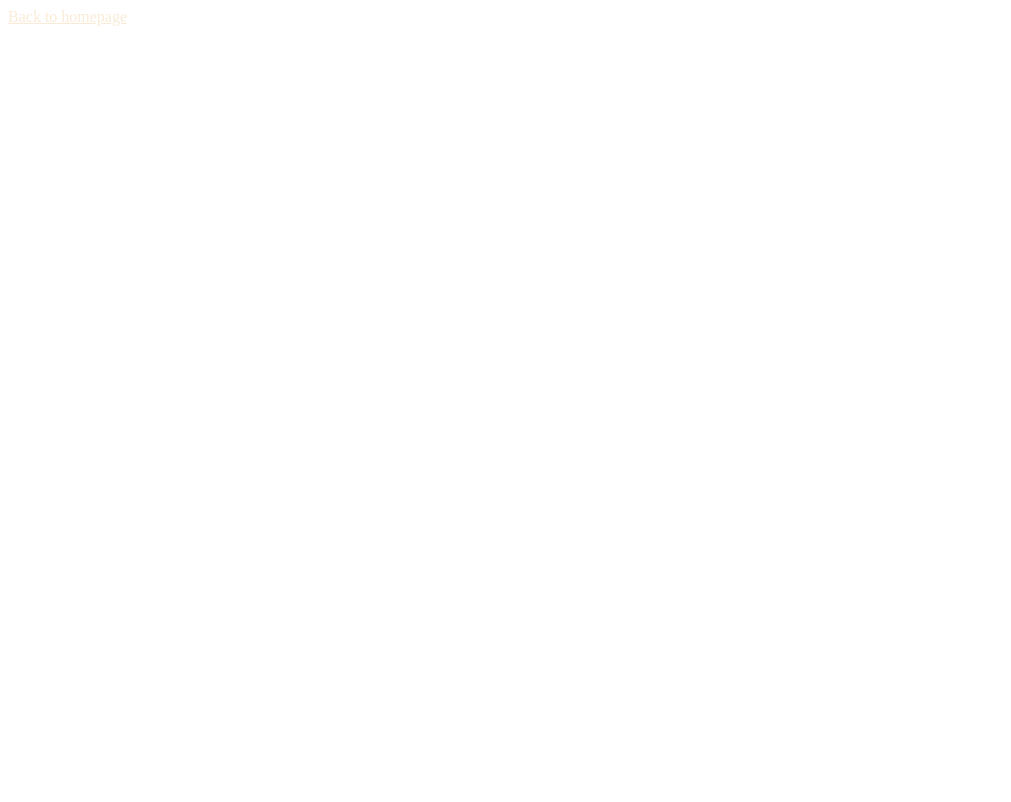
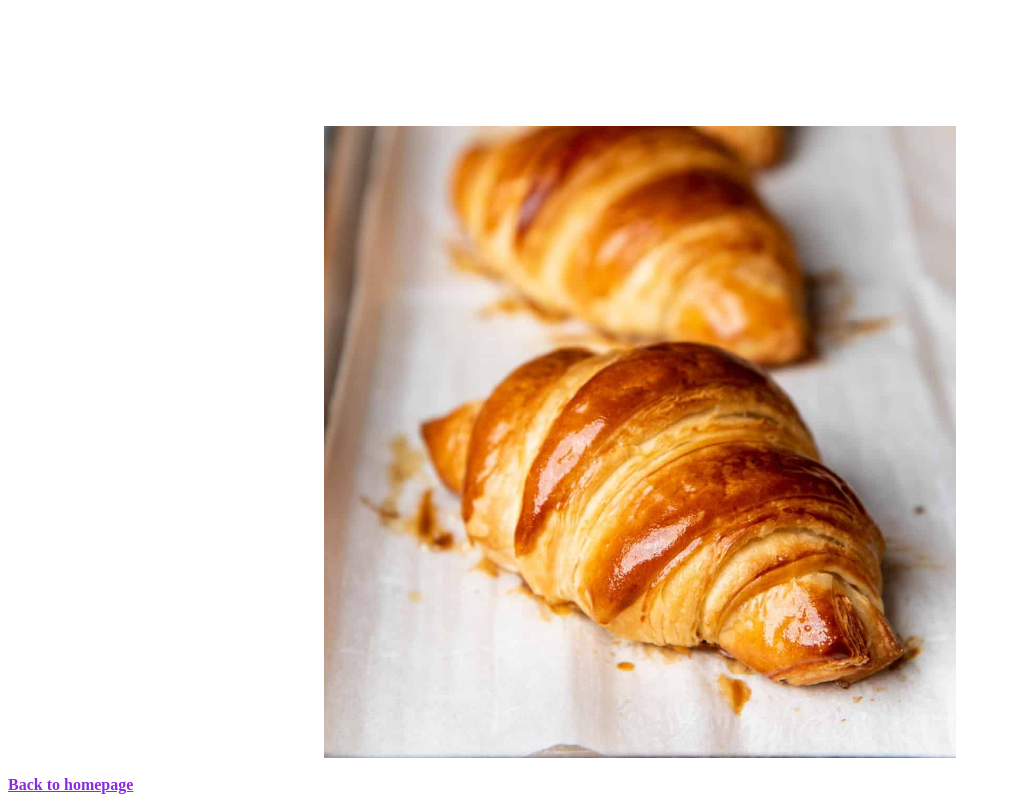
Before and after one commit to vickylcodes/croissant, a plain HTML site: page photo.html in a window 1280 px wide. Shown: the whole page, without its empty margins (0-1011 px from the left). Drawn offline with Linux system fonts and the light colour scheme.

Commit message:
Added text to /index.html and /contact.html + croissant photo to /photo.html

```diff
--- a/css/styles.css
+++ b/css/styles.css
@@ -4,5 +4,14 @@ h1 {
 }
 
 a {
-  color: antiquewhite;
+  color: blueviolet;
+  font-weight: bold;
 }
+
+#french-croissant-img {
+  max-width: 100%;
+  width: 50%;
+  display: block;
+  margin: 0 auto;
+  margin-top: 10%;
+}
--- a/photo.html
+++ b/photo.html
@@ -10,8 +10,8 @@
 </head>
 
 <body>
+    <img src="/images/french-croissant.jpg" alt="" id="french-croissant-img" />
+    <br />
     <a href="/">Back to homepage</a>
 
-</body>
-
 </html>
```
Also changed, not shown: contact.html (+2 -1 lines), index.html (+6 -2 lines), images/french-croissant.jpg (added).
